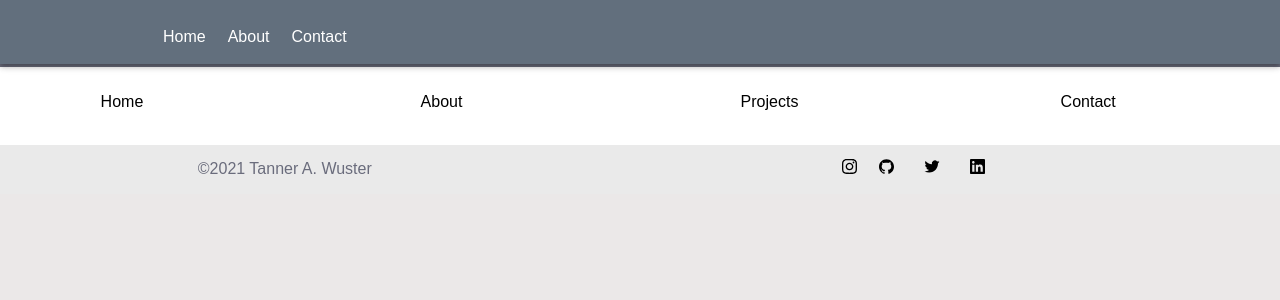
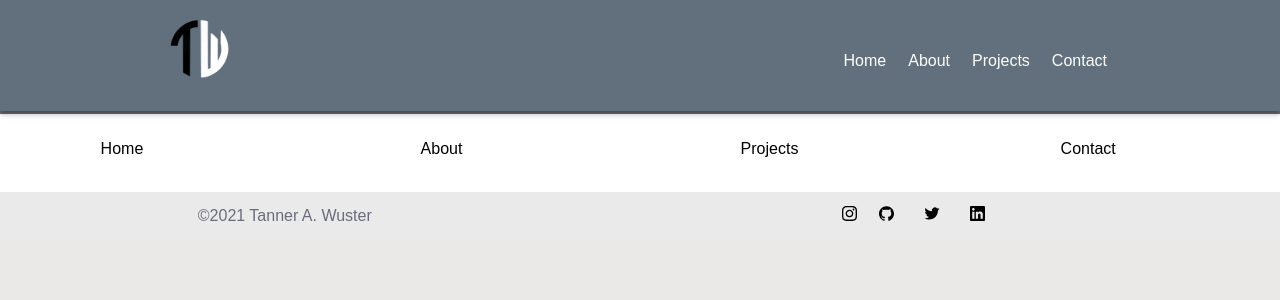
Before and after one commit to tannerwuster/tannerwuster.github.io, a React (Create React App) app: page /src/components/thirdcomponent in a window 1280 px wide. Shown: the top 300 px of the page. Built offline with nearby package versions, Linux system fonts and the light colour scheme.

Commit message:
TW custom logo added

```diff
--- a/src/components/Header/index.js
+++ b/src/components/Header/index.js
@@ -1,9 +1,9 @@
 import React, { useContext } from "react";
 import { NavLink } from "react-router-dom";
 import { makeStyles } from "@material-ui/core/styles";
-import { AppBar, Toolbar, Icon, Logo, MenuItem, Link } from "./styles";
+import { AppBar, Toolbar, Icon, Logo, MenuItem, Link, Typography } from "./styles";
 import "./styles.css";
-
+import  twlogo  from "../../images/twlogo.PNG";
 const useStyles = makeStyles((theme) => ({
   button: {
     padding: "8px 8px",
@@ -21,11 +21,17 @@ export const Header = () => {
   return (
     <AppBar>
       <Toolbar>
-        {/* <Icon>
+      <Typography>
+        <Icon>
           <NavLink to="/home">
-
+          <Logo
+            src={twlogo}
+            alt="twlogo"
+            href=""
+           />
           </NavLink>
-        </Icon> */}
+        </Icon>
+        </Typography>
         <div className="parent-div">
           <MenuItem>
             <Link href="">Home</Link>
@@ -33,7 +39,9 @@ export const Header = () => {
           <MenuItem>
             <Link href="">About</Link>
           </MenuItem>
-          <MenuItem></MenuItem>
+          <MenuItem>
+          <Link href="">Projects</Link>
+          </MenuItem>
           <MenuItem>
             <Link href="">Contact</Link>
           </MenuItem>
```
Also changed, not shown: src/images/twlogo.PNG (added).
